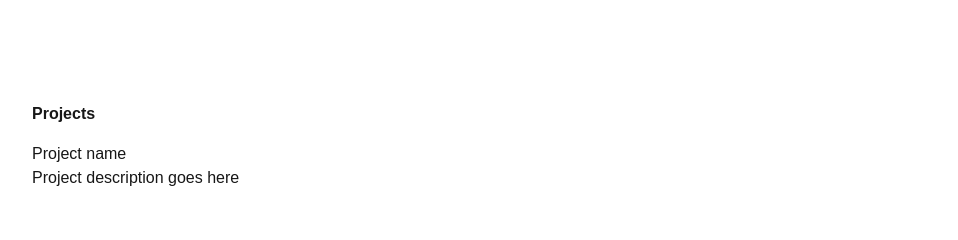
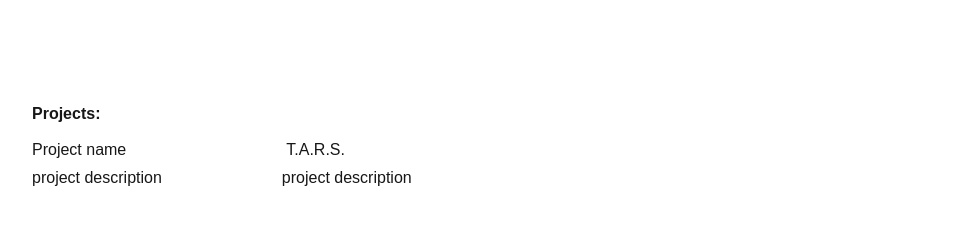
Before and after one commit to crispychicken20/personalWebsite, a Next.js app: page / in a window 1280 px wide. Shown: the part 518-758 px from the top of the page, without its empty margins (0-958 px from the left). Built offline with nearby package versions, Linux system fonts and the light colour scheme.

Commit message:
Some changes and additions

```diff
--- a/app/components/project.js
+++ b/app/components/project.js
@@ -1,10 +1,14 @@
 export default function Project(){
     return (
         <div className="p-8">
-            <h2 className="text-2x1 py-8 pb-4 font-bold"> Projects</h2>
-            <div>
-            <p>Project name</p>
-            <p>Project description goes here</p>
+            <h2 className="text-2x1 py-8 pb-2 font-bold"> Projects:</h2>
+            <div className="flex gap-40">
+            <h2 className="text-2x1 py-1">Project name</h2>
+            <h2 className="text-2x1 py-1">T.A.R.S.</h2>
+            </div>
+            <div className="flex gap-30">
+            <p>project description</p>
+            <p>project description</p>
             </div>
         </div>
 
--- a/app/globals.css
+++ b/app/globals.css
@@ -14,7 +14,7 @@
 
 @media (prefers-color-scheme: dark) {
   :root {
-    --background: #b44242;
+    --background: #4279b4;
     --foreground: #000000;
   }
 }
```
Also changed, not shown: package.json (+7 -7 lines), 1 other file (tests, documents, lock files or other folders).
